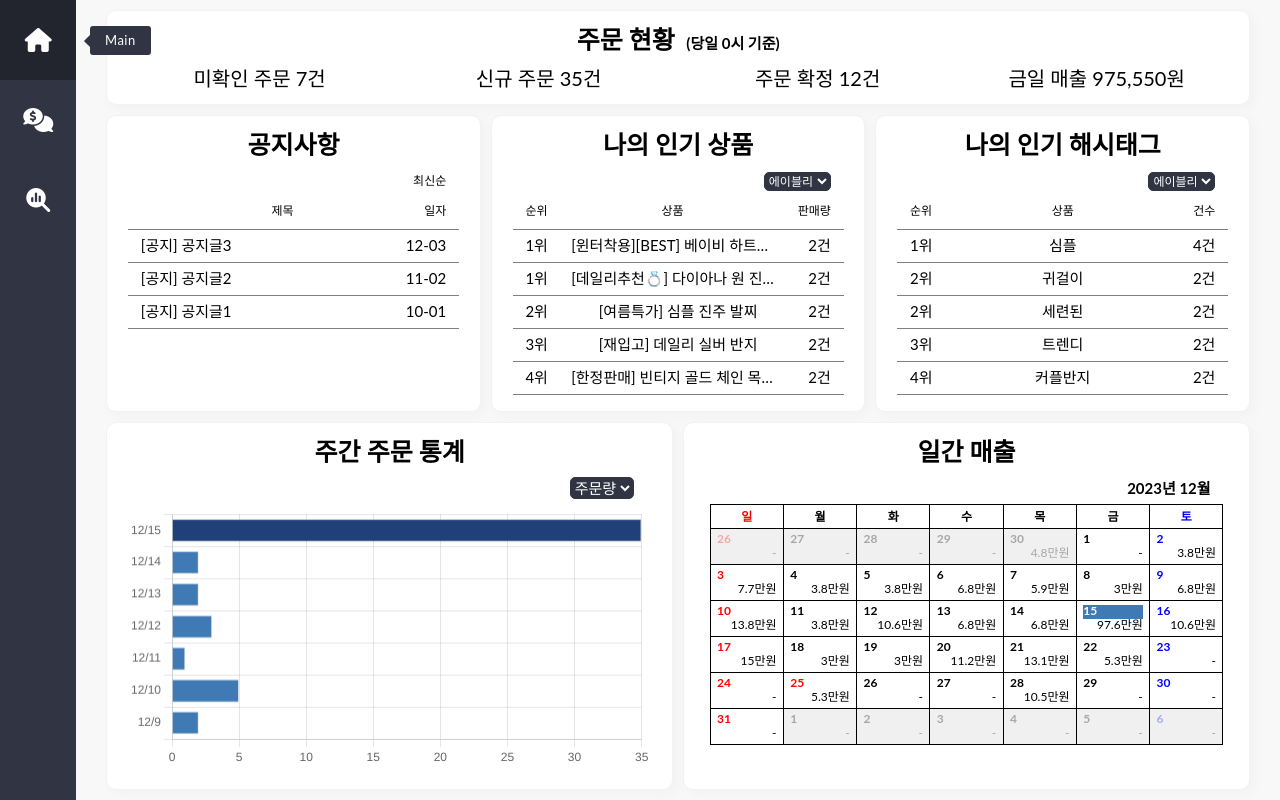
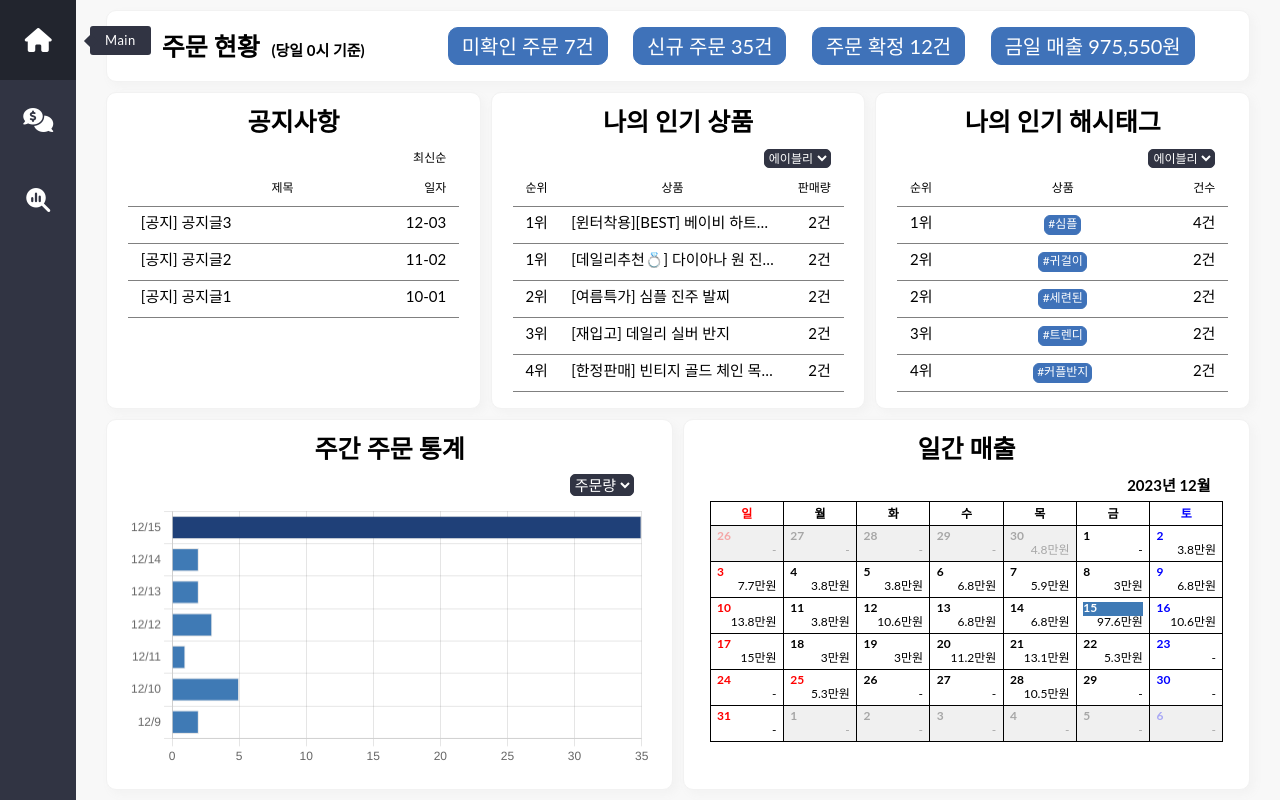
Before and after one commit to seojong789/sellbuddy-ecommerce-management, a website: page src/pages/main/main.html in a window 1280 px wide. Drawn offline with nearby package versions, Linux system fonts and the light colour scheme.

Commit message:
FIX:CSS파일 수정

```diff
--- a/src/pages/main/main.css
+++ b/src/pages/main/main.css
@@ -45,22 +45,35 @@
 #main-order {
   grid-column: 1/7;
   grid-row-start: 1;
+
+  display: flex;
+  align-items: center;
+  justify-content: space-around;
 }
 
 #main-order p {
-  max-height: 50%;
+  max-height: 100%;
 
   display: flex;
   align-items: center;
   justify-content: space-around;
 
   text-align: center;
+  white-space: nowrap;
+  overflow: hidden;
+  text-overflow: ellipsis;
 }
 
 #main-order p span {
-  width: 25%;
+  background-color: #3f72b9;
+  border: 1px solid #3f72b9;
+  border-radius: 0.5em;
+  width: fit-content;
   padding: 1vh 1vw;
+  margin: 1vh 1vw;
 
+
+  color: #ffffff;
   font-size: clamp(15px, 2vw, 20px);
   white-space: nowrap;
   overflow: hidden;
@@ -83,6 +96,17 @@
 #main-popular-hashtag {
   grid-column: 5/7;
   grid-row-start: 2;
+}
+
+#main-popular-hashtag .list-center {
+  background-color: #3f72b9;
+  border: 1px solid #3f72b9;
+  border-radius: 0.5em;
+  width: fit-content;
+  padding: .25vh .25vw;
+
+  font-size: clamp(10px, 1.2vw, 12px);
+  color: #ffffff;
 }
 
 /* 공지, 인기 공통 */
@@ -133,11 +157,11 @@
 
 .list li {
   border-top: 1px solid gray;
-  height: 2vh;
+  height: 2.5vh;
   padding: 1vh 1vw;
 
   display: flex;
-  text-align: center;
+  text-align: left;
   justify-content: space-between;
 }
 
--- a/src/pages/main/main.js
+++ b/src/pages/main/main.js
@@ -136,14 +136,14 @@ axios
           popularHashtagHTML += `
             <li>
               <span class="list-side">${i}위</span>
-              <span class="list-center">${popularHashtag[i][0]}</span>
+              <span class="list-center">#${popularHashtag[i][0]}</span>
               <span class="list-side">${popularHashtag[i][1]}건</span>
             </li>`;
         } else {
           popularHashtagHTML += `
           <li>
             <span class="list-side">${i + 1}위</span>
-            <span class="list-center">${popularHashtag[i][0]}</span>
+            <span class="list-center">#${popularHashtag[i][0]}</span>
             <span class="list-side">${popularHashtag[i][1]}건</span>
           </li>`;
         }
```
Also changed, not shown: src/home.html (+1 -1 lines), src/pages/analysis/detail/analysis-detail.html (+1 -1 lines), src/pages/analysis/main/analysis.html (+2 -2 lines), src/pages/analysis/main/index.css (+20 -8 lines), src/pages/analysis/main/index.js (+54 -48 lines), src/pages/login/login.html (+1 -1 lines).
